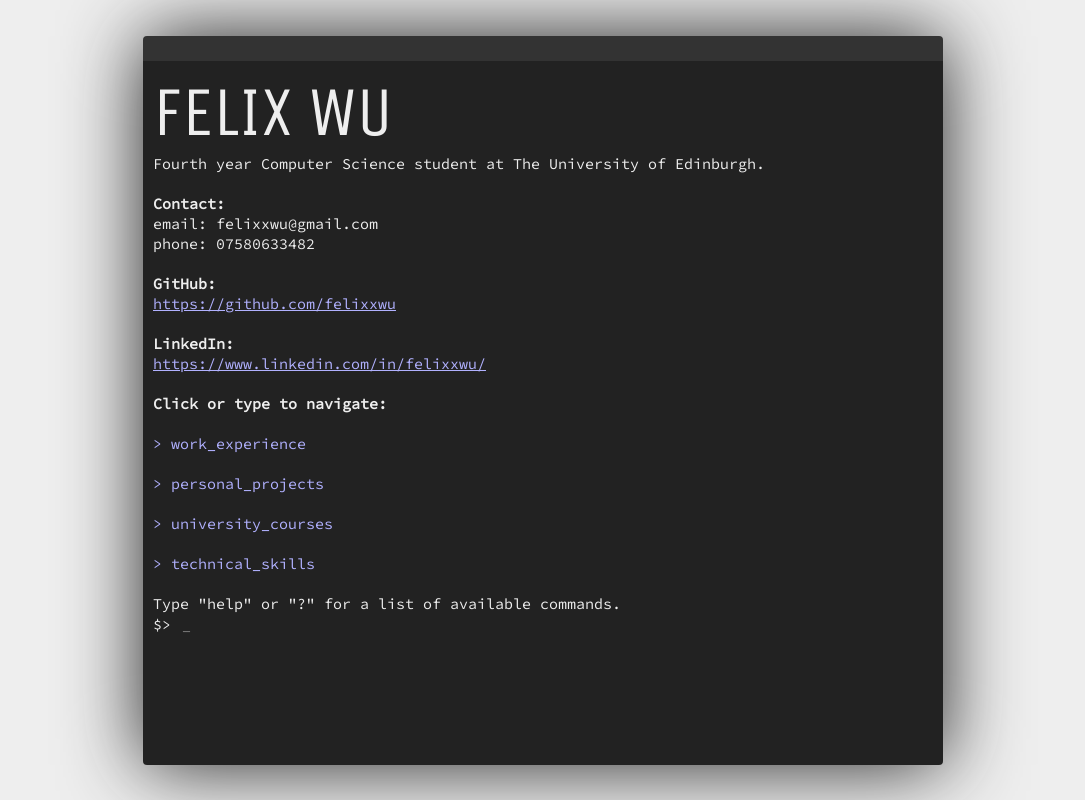
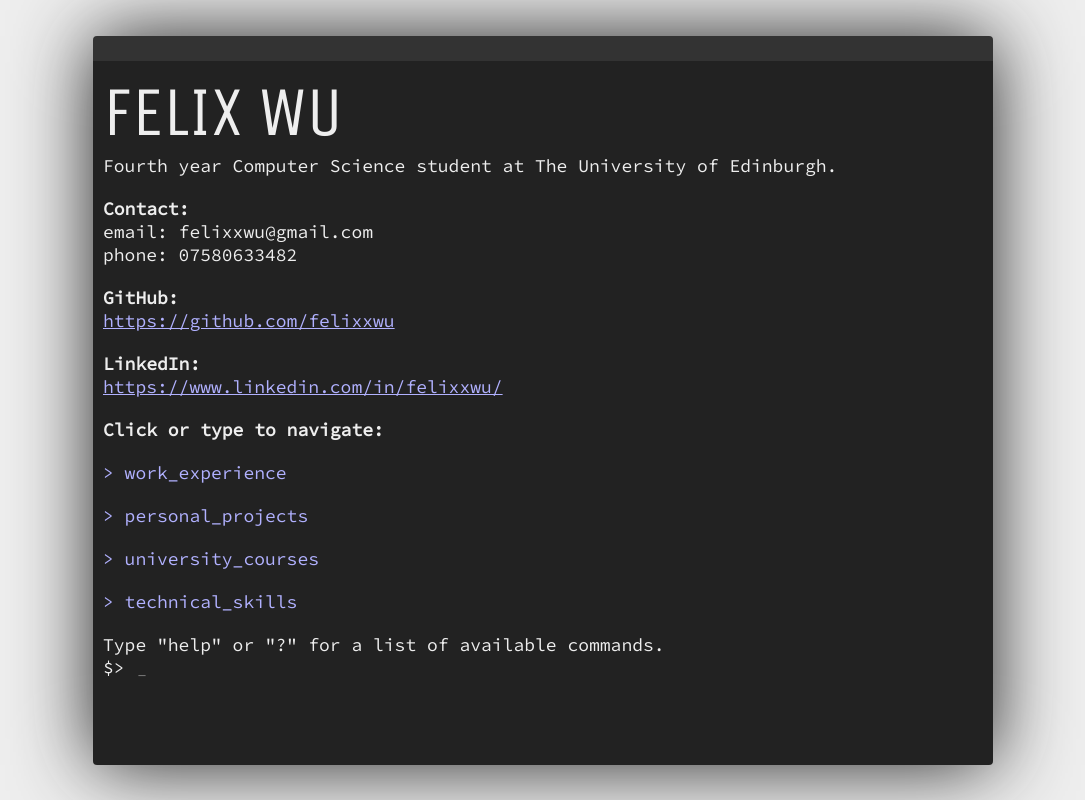
Before and after one commit to felixxwu/felixwu.me, a Vue app: page / in a window 1280 px wide. Shown: the whole page, without its empty margins (97-1182 px from the left). Built offline with nearby package versions, Linux system fonts and the light colour scheme.

Commit message:
made font bigger, technical skills doesn't scroll

```diff
--- a/src/App.vue
+++ b/src/App.vue
@@ -37,6 +37,7 @@ export default {
   --blue: #b1b1ff;
   --font-size: 15px;
   font-family: 'Source Code Pro', monospace;
+  font-size: large;
 }
 
 html {
@@ -66,7 +67,7 @@ body {
   font-size: var(--font-size);
   overflow-wrap: break-word;
   height: 88vh;
-  width: 800px;
+  width: 900px;
   max-width: 100vw;
   box-shadow: 0 0 80px var(--black);
   overflow-y: scroll;
@@ -83,7 +84,7 @@ html {
   overflow-x: hidden;
 }
 
-@media only screen and (max-width: 800px) {
+@media only screen and (max-width: 900px) {
   #app {
     border: none;
     border-radius: 0;
--- a/src/components/cli.vue
+++ b/src/components/cli.vue
@@ -53,7 +53,7 @@ export default {
     padding: 10px;
 }
 
-@media only screen and (max-width: 800px) {
+@media only screen and (max-width: 900px) {
   #cli {
       padding-bottom: 100px;
   }
--- a/src/config.js
+++ b/src/config.js
@@ -1,7 +1,7 @@
 export default {
     slowBlockDelay: 300,
     fastBlockDelay: 20,
-    maxLinesUntilNoFocus: 5,
+    maxLinesUntilNoFocus: 2,
     expectedLineWidth: 80,
 
     bigFontIdentifier: "$h1 ",
@@ -22,5 +22,5 @@ export default {
     focusDelay: 300,
     secondBlue: "#006989",
 
-    version: "1.10"
+    version: "1.11"
 }
--- a/src/static/commands.js
+++ b/src/static/commands.js
@@ -292,7 +292,7 @@ const commands = {
 
             $b Back to profile:
             $cmd profile
-        `, true))
+        `))
     }
 };
 
```
